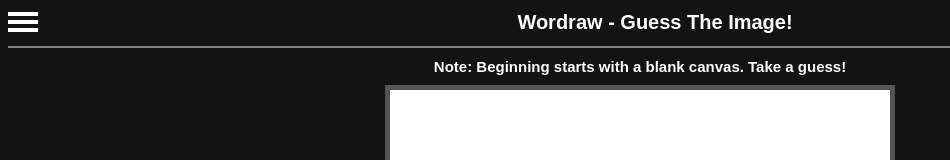
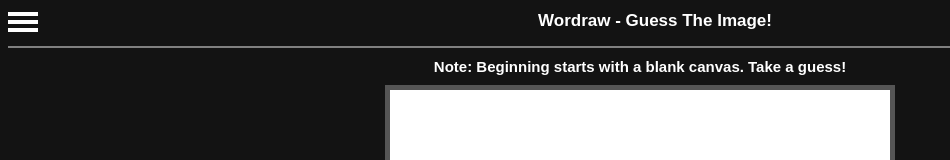
Before and after one commit to GhostRooster/ghostrooster.github.io, a plain HTML site: page index.html in a window 1280 px wide. Shown: the top 160 px of the page, without its empty margins (0-950 px from the left). Drawn offline with Linux system fonts and the light colour scheme.

Commit message:
Add files via upload

```diff
--- a/index.html
+++ b/index.html
@@ -46,7 +46,7 @@
 				  x.classList.toggle("change");
 				}
 				</script>
-			<p class="vertical-center" style="font-family:sans-serif; font-weight: 700; font-size: 20px; margin:0px; padding-top:3px; white-space: nowrap; overflow:hidden">Wordraw - Guess The Image!</p>
+			<p class="vertical-center" style="font-family:sans-serif; font-weight: 700; font-size: 17px; margin:0px; padding-top:3px; white-space: nowrap; overflow:hidden">Wordraw - Guess The Image!</p>
 		    </div>
 			<hr class="solid" color="grey">
 			<p style="font-family:sans-serif; font-weight: 700; font-size: 15px; margin:10px; padding:0px">Note: Beginning starts with a blank canvas. Take a guess!</p>
```
